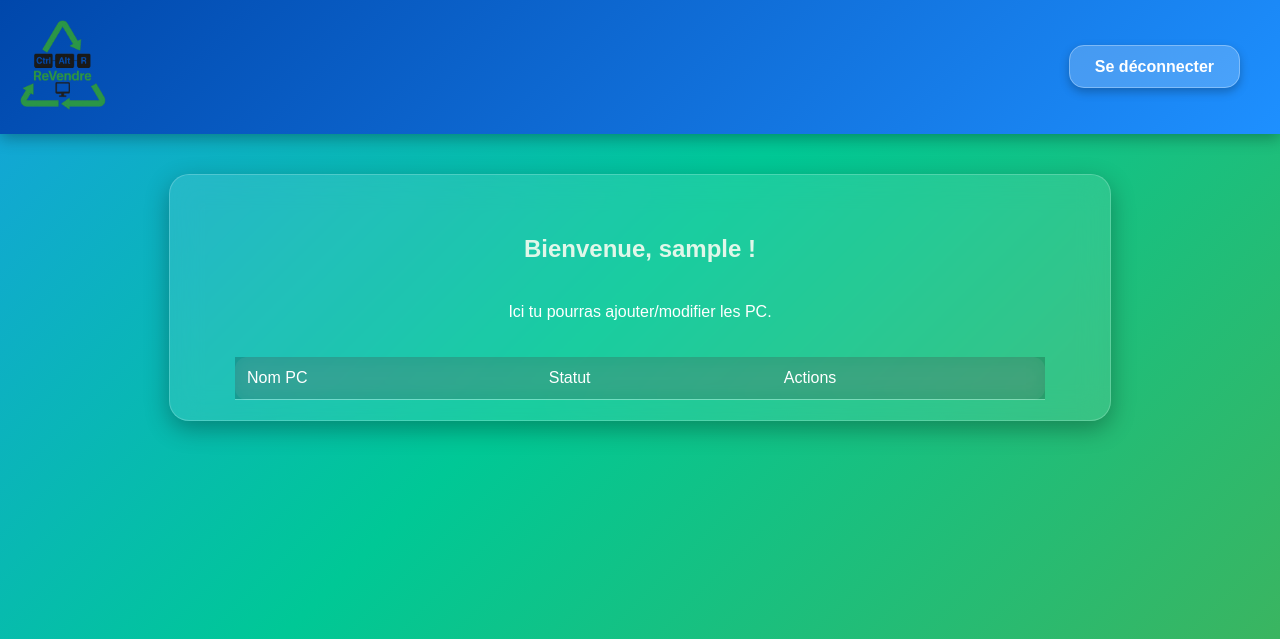
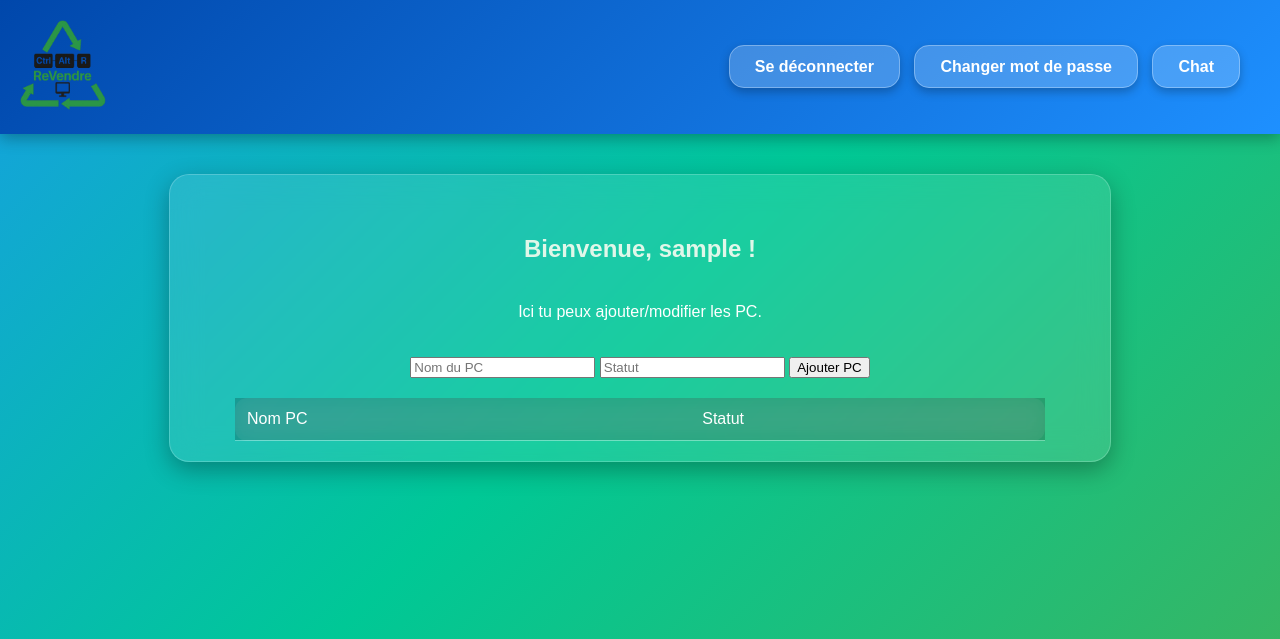
Before and after one commit to Pier-Alexis/Ctrl-Alt-Revendre, a Flask app: page /dashboard in a window 1280 px wide. Shown: the top 639 px of the page. Run offline with Flask 3, Linux system fonts and the light colour scheme; the visitor is signed in with stand-in values (Sample User, id 1); lists and menus that the app fills with data are empty.

Commit message:
Update dashboard.html

```diff
--- a/templates/dashboard.html
+++ b/templates/dashboard.html
@@ -12,25 +12,33 @@
     </div>
     <div style="padding-right:20px;">
         <a href="{{ url_for('logout') }}" class="login-btn">Se déconnecter</a>
+        <a href="{{ url_for('change_password') }}" class="login-btn">Changer mot de passe</a>
+        <a href="{{ url_for('chat') }}" class="login-btn">Chat</a>
     </div>
 </header>
 
 <main class="content">
     <div class="table-container">
         <h2 style="padding:20px; color: #e0f7e9">Bienvenue, {{ user }} !</h2>
-      <p style="padding-bottom:20px">Ici tu pourras ajouter/modifier les PC.</p>
+        <p style="padding-bottom:20px">Ici tu peux ajouter/modifier les PC.</p>
 
+        <!-- Ajouter PC -->
+        <form method="POST" style="margin-bottom:20px;">
+            <input type="text" name="pc_name" placeholder="Nom du PC" required>
+            <input type="text" name="pc_status" placeholder="Statut" required>
+            <button type="submit">Ajouter PC</button>
+        </form>
+
+        <!-- Tableau des PC -->
         <table>
             <tr>
                 <th>Nom PC</th>
                 <th>Statut</th>
-          <th>Actions</th>
             </tr>
             {% for pc in pcs %}
             <tr>
                 <td>{{ pc.name }}</td>
                 <td>{{ pc.status }}</td>
-          <td><button>Editer</button></td>
             </tr>
             {% endfor %}
         </table>
```
Lines whose indentation alone changed are shown as unchanged.
